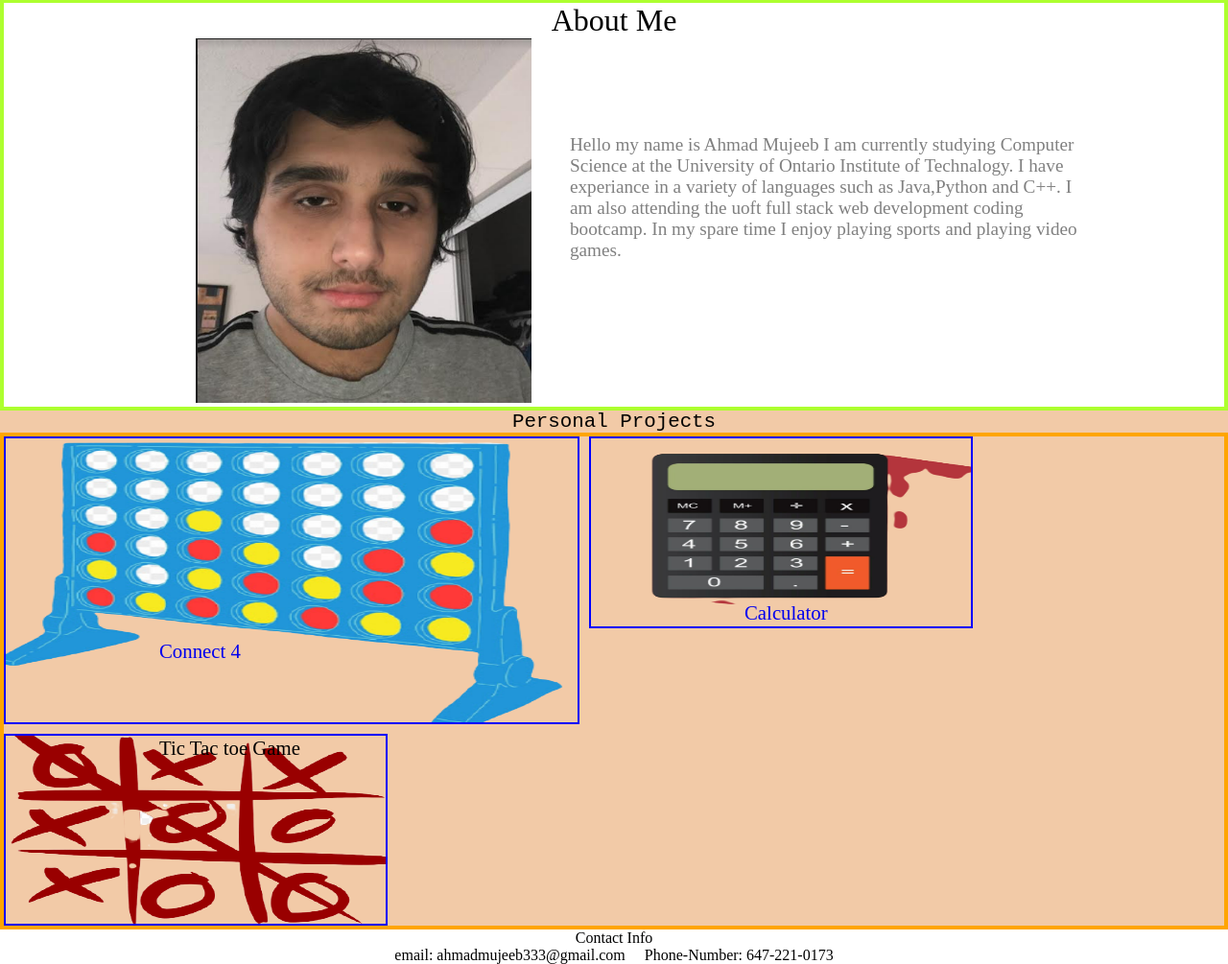
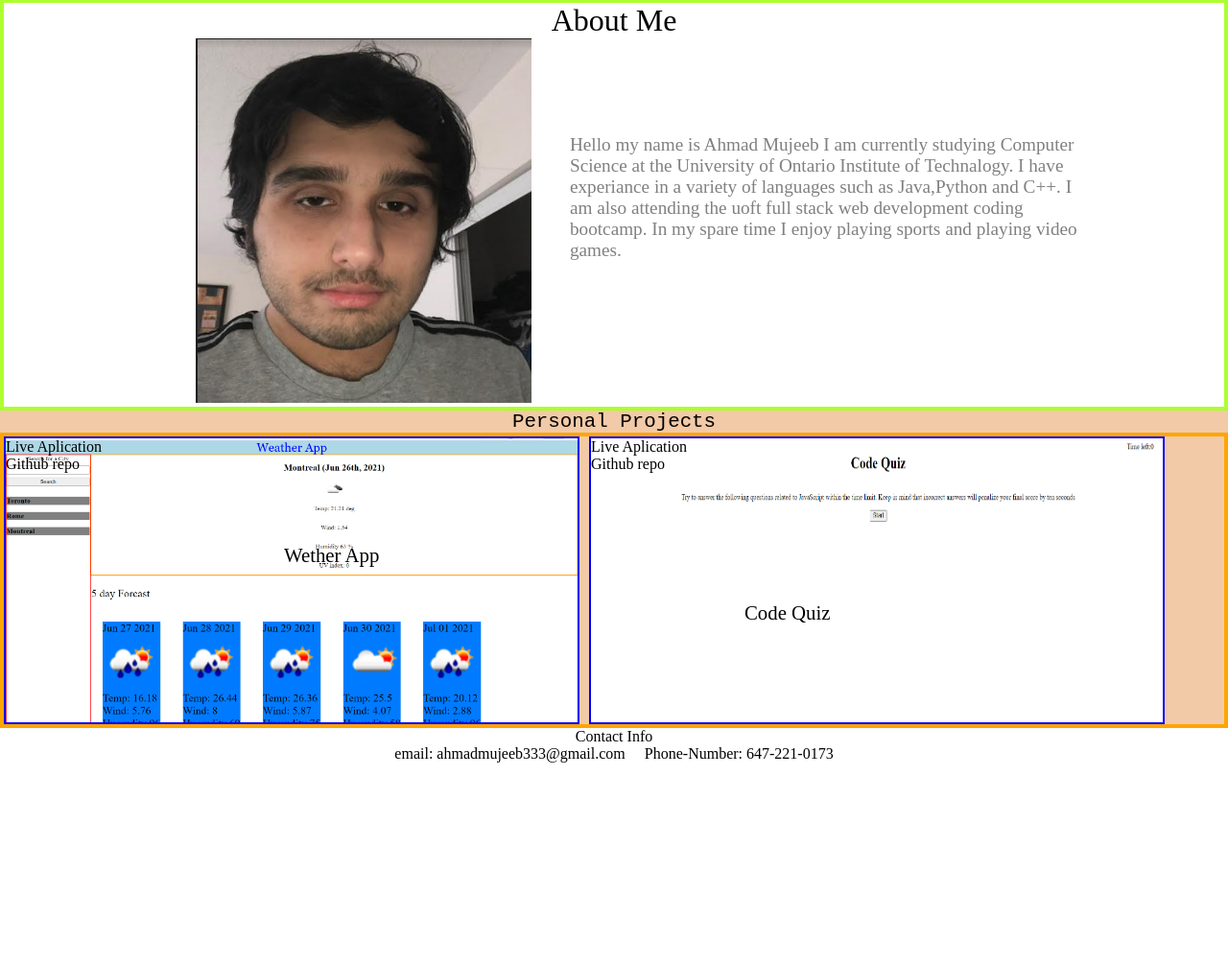
Before and after one commit to ahmadmujeeb33/PersonalWebsite, a plain HTML site: page index.html in a window 1280 px wide. Shown: the part 801-1806 px from the top of the page at 96% size. After the commit the page ends 1596 px from the top, so only its background shows below. Drawn offline with Linux system fonts and the light colour scheme.

Commit message:
projects updated

```diff
--- a/index.html
+++ b/index.html
@@ -22,12 +22,21 @@
             <!-- <img width="1550" height="750" id="image" src="Palms.PNG">
             <img id="birdsImage" width="1550" src="Birds.PNG"> -->
 
+            <div class="personalInfo">
+                <div class="personalInfo-items">
+                    <a href="https://www.linkedin.com/in/ahmad-mujeeb-200883153/">Linekdin</a>
+                    <a href="https://github.com/ahmadmujeeb33">Github</a>
+                </div>
+            </div>
+
             <div class="menu-bar">
+
 
                 <div class="menu-bar-items">
                     <a href="#AboutMe">About</a>
                     <a href="#Personal-Projects">Projects</a>
                     <a href="#Contact-info">Contact</a>
+
                 </div>
 
             </div>
@@ -72,32 +81,32 @@
 
             <div class="Projects">
 
-                <a href="https://github.com/ahmadmujeeb33">
+
                     <div class="image2">
-                        <span>Connect 4</span>
+                        <span>Wether App</span>
+                        <a style="text-decoration: none; color: black;"  href="https://ahmadmujeeb33.github.io/WetherDashboard/">
+                            <div>Live Aplication</div>
+                        </a>
 
-
-                    </div>
-                </a>
-
-                <a href="https://github.com/ahmadmujeeb33">
-                    <div class="image3">
-
-                        <span>Calculator</span>
+                        <a style="text-decoration: none; color: black;" href="https://github.com/ahmadmujeeb33/WetherDashboard">
+                            <div>Github repo</div>
+                        </a>
 
                     </div>
 
-                </a>
-
-                <a href="https://github.com/ahmadmujeeb33">
-                    <div class="image4">
-                        <span>Tic Tac toe Game</span>
-
-                    </div>
-
-                </a>
 
 
+                    <div class="image3">
+
+                        <span>Code Quiz</span>
+                        <a style="text-decoration: none; color: black;"  href="https://ahmadmujeeb33.github.io/Code_Quiz/">
+                            <div>Live Aplication</div>
+                        </a>
+
+                        <a style="text-decoration: none; color: black;" href="https://github.com/ahmadmujeeb33/Code_Quiz">
+                            <div>Github repo</div>
+                        </a>
+                    </div>
 
             </div>
 
--- a/style.css
+++ b/style.css
@@ -43,6 +43,27 @@ body{
     opacity: 1;
 
 }
+
+.personalInfo{
+    position: absolute;
+    top: 38px;
+    width: 70%;
+    opacity: 1;
+
+
+}
+
+.personalInfo-items{
+    display: flex;
+    justify-content: flex-start;
+}
+
+.personalInfo-items a{
+    color:white;
+    margin-left: 15px;
+    text-decoration: none;
+}
+
 
 .menu-bar-items{
     display: flex;
@@ -135,7 +156,7 @@ body{
 
 .image2{
 
-    background: url("connect4.png");
+    background: url("Wether.png");
     position: relative;
     width: 600px;
     height: 300px;
@@ -145,20 +166,20 @@ body{
 
 .image2 span{
     position: absolute;
-    top: 210px;
-    margin-left: 160px;
-    left: 60;
+    top: 110px;
+    margin-left: 290px;
     font-size: 130%;
+    color: black;
 
 }
 
 
 
 .image3{
-    background: url("Calculator.png");
+    background: url("CodeQuiz.PNG");
     position: relative;
-    width: 400px;
-    height: 200px;
+    width: 600px;
+    height: 300px;
     border: 2px solid blue;
     background-size: 100% 100%;
 }
@@ -218,8 +239,6 @@ body{
 }
 
 
-
-
 @media screen and (max-width: 1550px){
     .main-page img{
         width: 100%;
```
Also changed, not shown: CodeQuiz.PNG (added), Wether.png (added).
